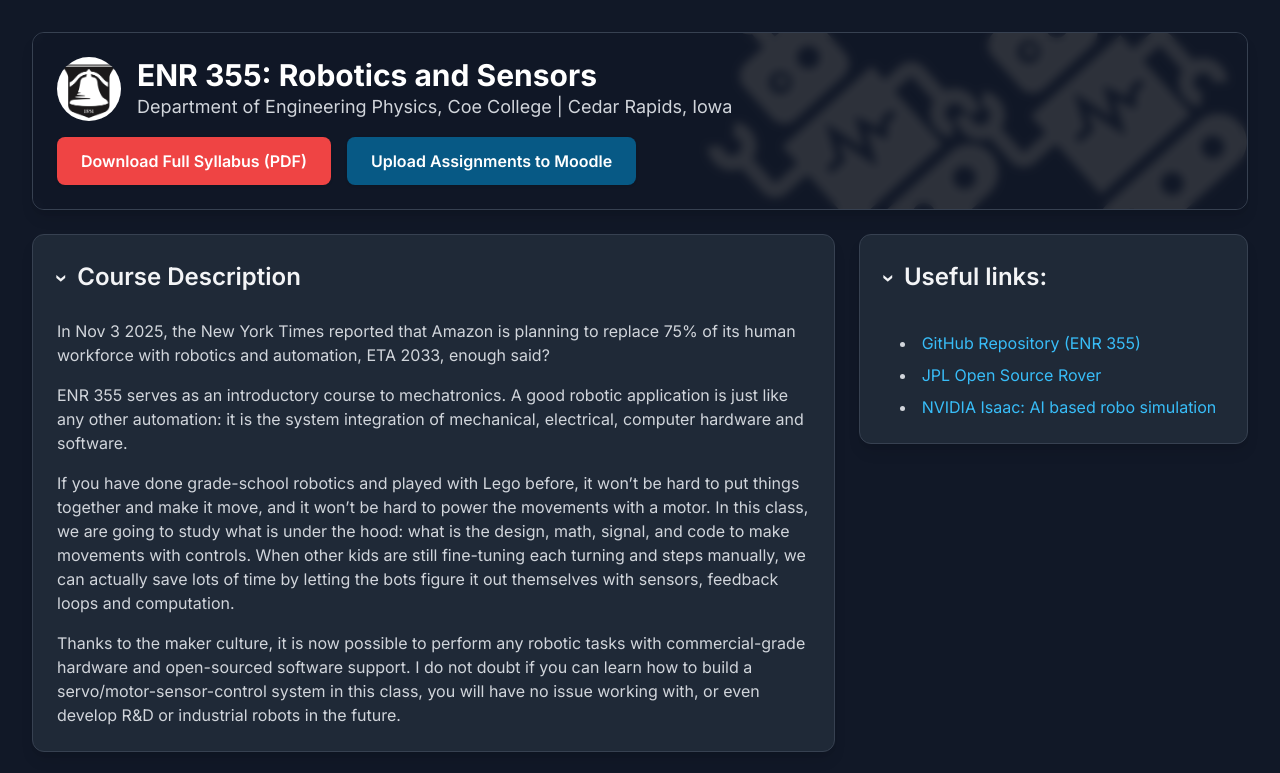
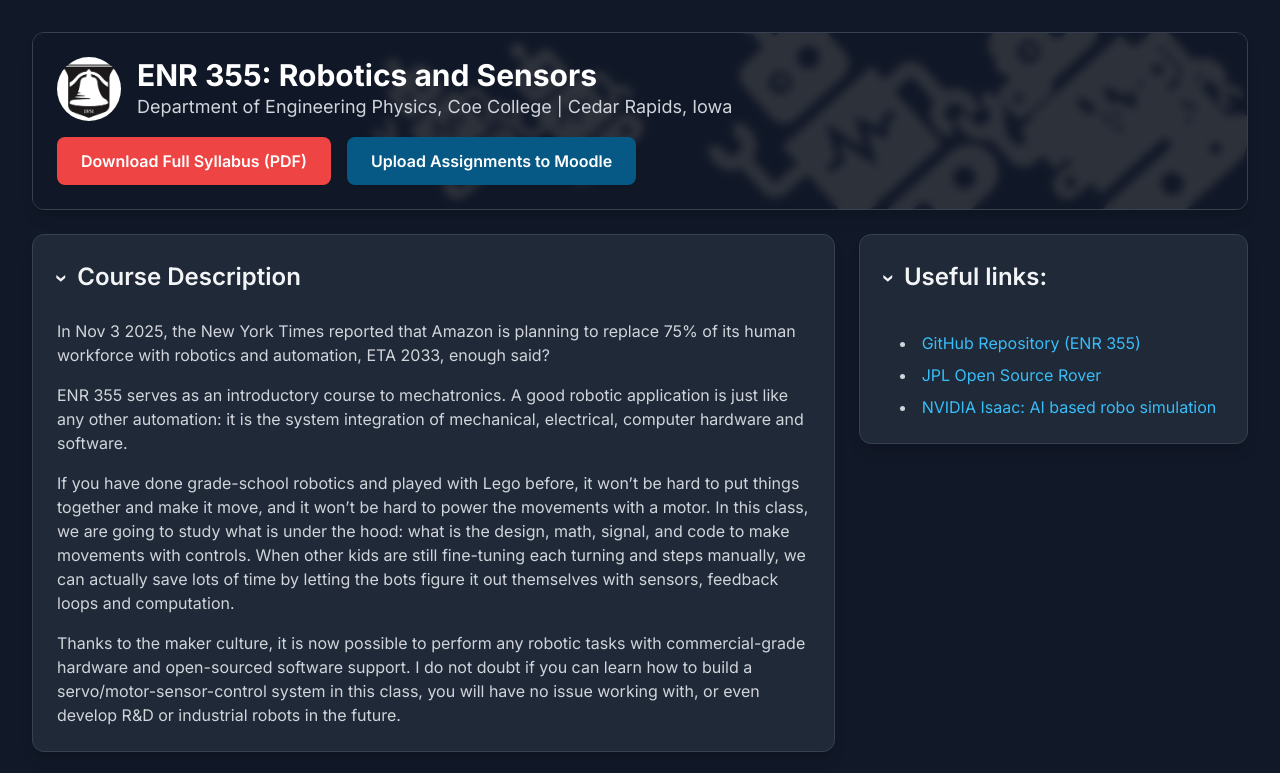
Before and after one commit to xlicoe/ENR355, a plain HTML site: page index.html in a window 1280 px wide. Shown: the top 773 px of the page. Drawn offline with nearby package versions, Linux system fonts and the light colour scheme.

Commit message:
Update index.html

```diff
--- a/index.html
+++ b/index.html
@@ -62,7 +62,7 @@
 
         <!-- Main Title Card -->
         <!-- Updated card for dark mode and background image -->
-        <div class="relative bg-bg-[url(/webdev/robo.svg)] rounded-xl shadow-lg border border-gray-700 overflow-hidden mb-6">
+        <div class="relative bg-[url(/webdev/robo.svg)] rounded-xl shadow-lg border border-gray-700 overflow-hidden mb-6">
 
             <!-- Background Image -->
             <!-- We use an img tag for better control (e.g., object-cover) and accessibility -->
```
